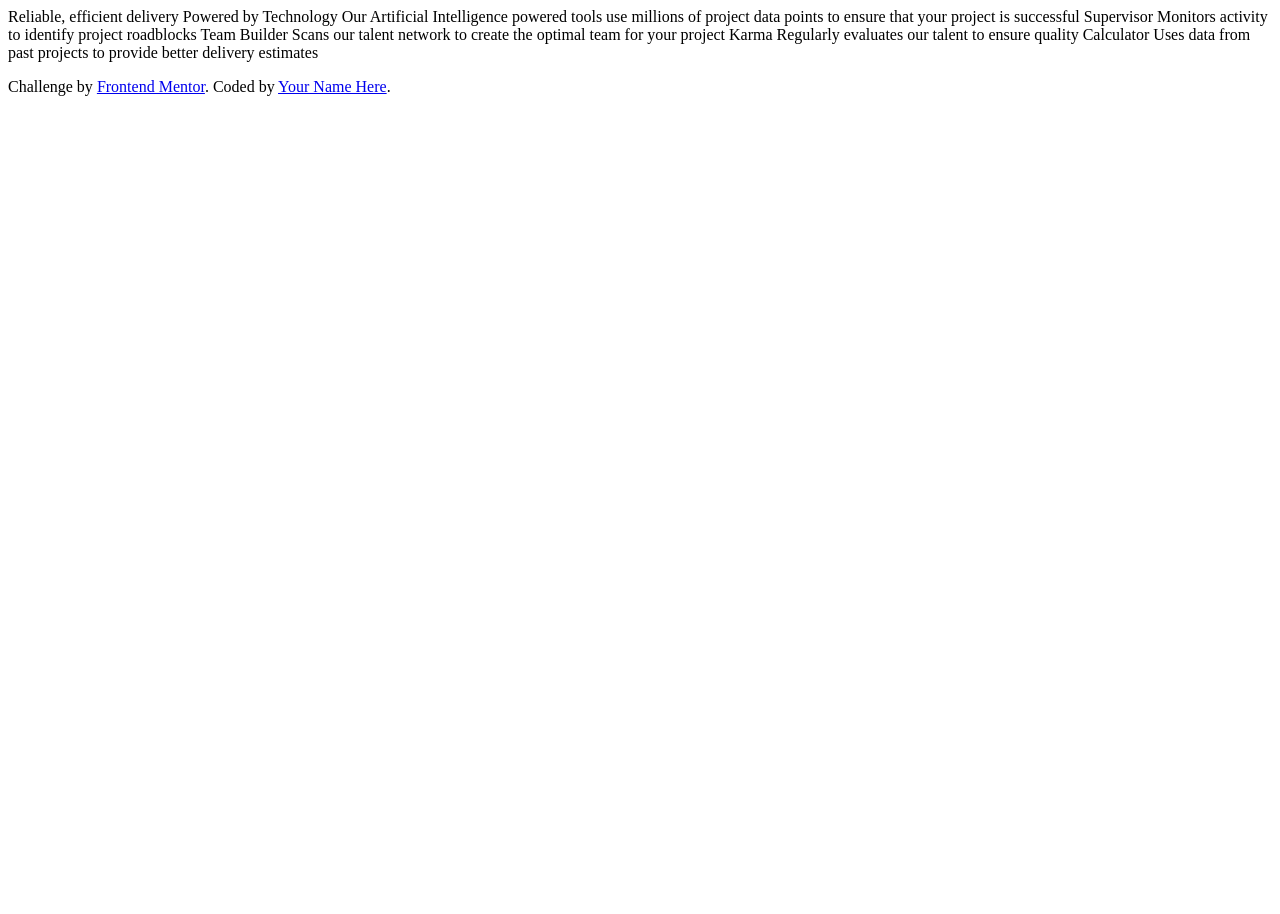
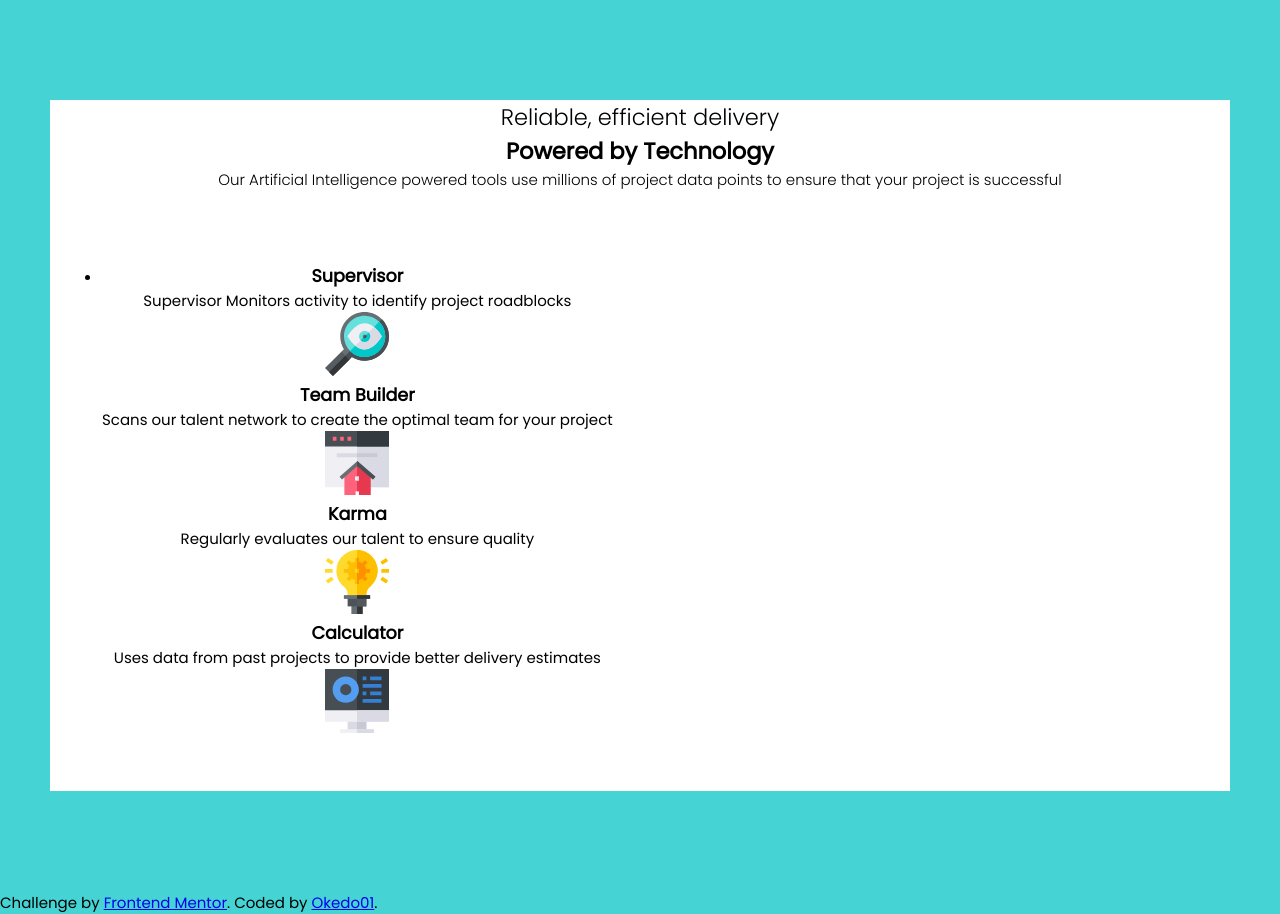
Before and after one commit to okedo01/First-Frontend-Mentor-Project, a plain HTML site: page index.html in a window 1280 px wide. Before the commit the page ends 800 px from the top, so only its background shows below. Drawn offline with Linux system fonts and the light colour scheme.

Commit message:
trying structure my first project

```diff
--- a/index.html
+++ b/index.html
@@ -1,40 +1,74 @@
 <!DOCTYPE html>
 <html lang="en">
   <head>
-  <meta charset="UTF-8">
-  <meta name="viewport" content="width=device-width, initial-scale=1.0"> <!-- displays site properly based on user's device -->
+    <meta charset="UTF-8" />
+    <meta name="viewport" content="width=device-width, initial-scale=1.0" />
+    <!-- displays site properly based on user's device -->
 
-  <link rel="icon" type="image/png" sizes="32x32" href="./images/favicon-32x32.png">
+    <link
+      rel="icon"
+      type="image/png"
+      sizes="32x32"
+      href="./images/favicon-32x32.png"
+    />
+    <link rel="stylesheet" href="style.css" />
 
     <title>Frontend Mentor | Four card feature section</title>
-
-
   </head>
   <body>
+    <main>
+      <header class="header">
+        <h2 class="weight">Reliable, efficient delivery</h2>
+        <h2>Powered by Technology</h2>
+        <p>
+          Our Artificial Intelligence powered tools use millions of project data
+          points to ensure that your project is successful
+        </p>
+      </header>
 
-  Reliable, efficient delivery
-  Powered by Technology
+      <section class="container">
+        <div class="items">
+          <div>
+          <ul>
+            <li>
+              <h3>Supervisor</h3>
+              <p>Supervisor Monitors activity to identify project roadblocks</p>
+            </li>
+            <img src="images/icon-supervisor.svg" alt="icon-supervisor" />
+          </ul>
+          <li>
+            <h3>Team Builder</h3>
+            <p>
+              Scans our talent network to create the optimal team for your project
+            </p>
+            <img src="images/icon-team-builder.svg" alt="icon-team-builder" />
+          </li>
 
-  Our Artificial Intelligence powered tools use millions of project data points
-  to ensure that your project is successful
+          <li>
+            <h3>Karma</h3>
+            <p>Regularly evaluates our talent to ensure quality</p>
+            <img src="images/icon-karma.svg" alt="icon-karma" />
+          </li>
 
-  Supervisor
-  Monitors activity to identify project roadblocks
-
-  Team Builder
-  Scans our talent network to create the optimal team for your project
-
-  Karma
-  Regularly evaluates our talent to ensure quality
-
-  Calculator
+          <li>
+            <h3>Calculator</h3>
+            <p>
               Uses data from past projects to provide better delivery estimates
+            </p>
+            <img src="images/icon-calculator.svg" alt="icon-calculator" />
+          </li>
+          </div>
+        </div>
+      </section>
+    </main>
 
 
     <footer>
       <p class="attribution">
-      Challenge by <a href="https://www.frontendmentor.io?ref=challenge" target="_blank">Frontend Mentor</a>.
-      Coded by <a href="#">Your Name Here</a>.
+        Challenge by
+        <a href="https://www.frontendmentor.io?ref=challenge" target="_blank"
+          >Frontend Mentor</a
+        >. Coded by <a href="#">Okedo01</a>.
       </p>
     </footer>
   </body>
--- /dev/null
+++ b/style.css
@@ -0,0 +1,59 @@
+@import url("https://fonts.googleapis.com/css2?family=Poppins:ital,wght@0,300;0,400;1,200&family=Roboto:wght@400;500;700&display=swap");
+
+* {
+  box-sizing: border-box;
+  margin: 0;
+  padding: 0;
+}
+
+body {
+  font-family: "Poppins", sans-serif;
+  font-size: 15px;
+  background-color: hsl(180, 62%, 55%);
+}
+
+main {
+  background-color: white;
+
+  margin: 100px 50px;
+}
+
+.header {
+  font-weight: 200px;
+  text-align: center;
+  margin: 20px 0;
+}
+
+.header .weight {
+  font-weight: lighter;
+}
+
+.header p {
+  margin: 0 50px;
+  font-weight: lighter;
+}
+
+.container{
+  text-align: center;
+  display: flex;
+  align-items: center;
+  justify-content: space-between;
+  list-style-type: none;
+}
+
+.container .row{
+    display: flex;
+    flex-direction: row;
+list-style-type: none;
+}
+
+.container .items {
+    display: flex;
+  gap: 3rem;
+  margin: 32px;
+  padding: 20px;
+}
+
+.container .items li{
+  text-align: center;
+}
```
Lines whose indentation alone changed are shown as unchanged.
